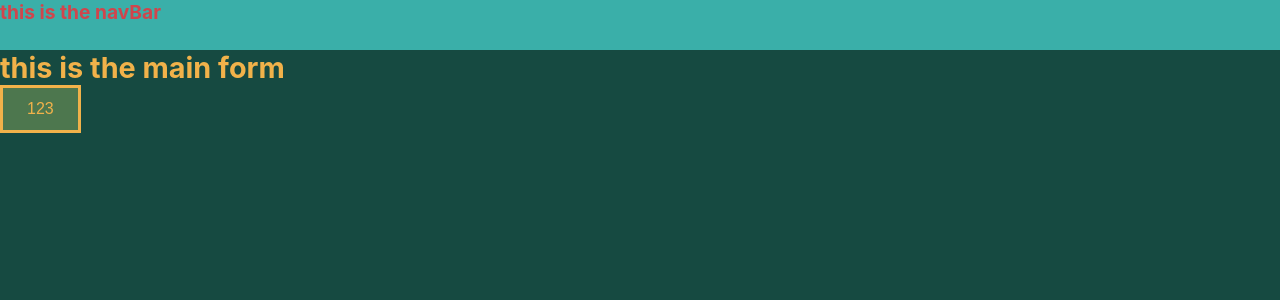
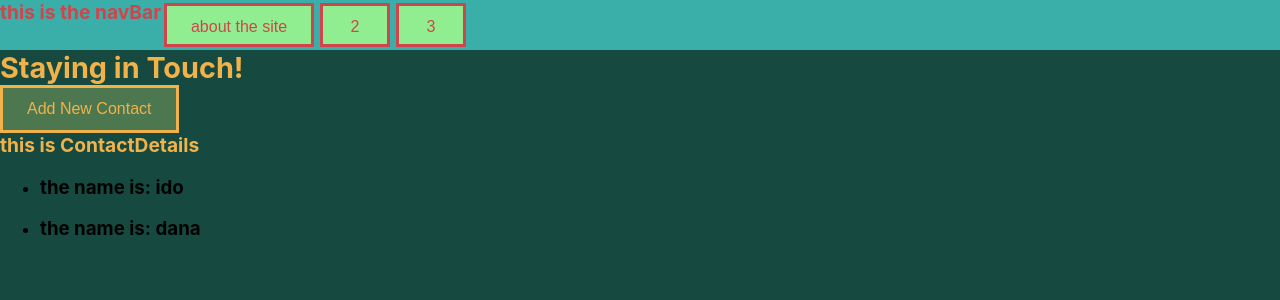
Before and after one commit to idomand/stayInTouch, a Next.js app: page / in a window 1280 px wide. Shown: the top 300 px of the page. Built offline with nearby package versions, Linux system fonts and the light colour scheme.

Commit message:
adding basic context

```diff
--- /dev/null
+++ b/Components/AddNewContact.jsx
@@ -0,0 +1,28 @@
+import React, { useState, useRef, useContext } from "react";
+import DataContext from "../lib/DataContext";
+
+export default function AddNewContact() {
+  const nameRef = useRef();
+  const contactData = useContext(DataContext);
+  const [state, setState] = useState("");
+
+  console.log("state :>> ", state);
+
+  function createNewContact(event) {
+    event.preventDefault();
+    contactData.addContact({ name: nameRef.current.value });
+    setState("");
+    console.log("contactData.contactArray", contactData.contactArray);
+  }
+  return (
+    <div>
+      <form onSubmit={createNewContact}>
+        <label>
+          Name:
+          <input ref={nameRef} type="text" name="name" />
+        </label>
+        <input type="submit" value="Submit" />
+      </form>
+    </div>
+  );
+}
--- /dev/null
+++ b/Components/ContactDetails.jsx
@@ -0,0 +1,23 @@
+import React, { useContext } from "react";
+import styled from "styled-components";
+
+import DataContext from "../lib/DataContext";
+import { H2 } from "./Common/Text";
+import ContactItem from "./ContactItem";
+
+export default function ContactDetails() {
+  const contactData = useContext(DataContext);
+
+  const foo = contactData.contactArray;
+
+  return (
+    <>
+      <H2>this is ContactDetails</H2>
+      <ul>
+        {contactData.contactArray.map((element) => {
+          return <ContactItem key={element.name} name={element.name} />;
+        })}
+      </ul>
+    </>
+  );
+}
--- /dev/null
+++ b/Components/ContactItem.jsx
@@ -0,0 +1,12 @@
+import React, { useContext } from "react";
+import styled from "styled-components";
+import DataContext from "../lib/DataContext";
+
+export default function ContactItem({ name }) {
+  const contactData = useContext(DataContext);
+  return (
+    <li>
+      <h3>the name is: {name}</h3>
+    </li>
+  );
+}
--- a/Components/MainForm.jsx
+++ b/Components/MainForm.jsx
@@ -1,7 +1,9 @@
-import React from "react";
+import React, { useState } from "react";
 import styled from "styled-components";
+import AddNewContact from "./AddNewContact";
 import { BasicButton } from "./Common/Button";
 import { H1 } from "./Common/Text";
+
 const MainFormWrapper = styled.section`
   margin-top: 50px;
 `;
@@ -11,10 +13,17 @@ const MainFormContent = styled.div`
 `;
 
 export default function MainForm() {
+  const [showContactForm, setShowContactForm] = useState(false);
+
+  function addContactForm() {
+    setShowContactForm(true);
+  }
+
   return (
     <MainFormWrapper>
-      <H1>this is the main form</H1>
-      <BasicButton>123</BasicButton>
+      <H1>Staying in Touch!</H1>
+      <BasicButton onClick={addContactForm}>Add New Contact</BasicButton>
+      {showContactForm && <AddNewContact />}
     </MainFormWrapper>
   );
 }
--- a/Components/NavBar.jsx
+++ b/Components/NavBar.jsx
@@ -1,6 +1,7 @@
 import React from "react";
 import styled from "styled-components";
 import { H2 } from "./Common//Text.js";
+import { BasicButton } from "./Common/Button";
 
 const NavBarWrapper = styled.nav`
   background-color: ${({ theme }) => theme.subSectionColor};
@@ -8,15 +9,25 @@ const NavBarWrapper = styled.nav`
   top: 0;
   width: 100%;
   height: 50px;
+  display: flex;
 `;
 const NevBarText = styled(H2)`
   color: ${({ theme }) => theme.secondaryColor};
+`;
+
+const NavBarButton = styled(BasicButton)`
+  color: ${({ theme }) => theme.secondaryColor};
+  margin: 3px;
+  background-color: lightgreen;
 `;
 
 export default function NavBar() {
   return (
     <NavBarWrapper>
       <NevBarText>this is the navBar</NevBarText>
+      <NavBarButton>about the site</NavBarButton>
+      <NavBarButton>2</NavBarButton>
+      <NavBarButton>3</NavBarButton>
     </NavBarWrapper>
   );
 }
--- /dev/null
+++ b/lib/DataContext.js
@@ -0,0 +1,16 @@
+import React from "react";
+
+const DataContext = React.createContext();
+
+export const contactData = {
+  contactArray: [
+    { name: "ido", number: 1 },
+    { name: "dana", number: 2 },
+  ],
+  addContact(data) {
+    contactData.contactArray.push(data);
+  },
+  removeContact() {},
+};
+
+export default DataContext;
--- a/pages/index.js
+++ b/pages/index.js
@@ -1,7 +1,14 @@
+import { useState } from "react";
 import styled from "styled-components";
-import { BasicButton, GlowButton } from "../Components/Common/Button";
+import ContactDetails from "../Components/ContactDetails";
 import MainForm from "../Components/MainForm";
 import NavBar from "../Components/NavBar";
+
+import DataContext, { contactData } from "../lib/DataContext";
+
+//* ===========================================
+//! ===========================================
+//* ===========================================
 
 const HomeWrapper = styled.section`
   background-color: ${({ theme }) => theme.BackgroundColor};
@@ -11,8 +18,11 @@ const HomeWrapper = styled.section`
 export default function Home() {
   return (
     <HomeWrapper>
-      <NavBar />
-      <MainForm />
+      <DataContext.Provider value={contactData}>
+        <NavBar />
+        <MainForm />
+        <ContactDetails />
+      </DataContext.Provider>
     </HomeWrapper>
   );
 }
--- a/utils/colors.js
+++ /dev/null
@@ -1,42 +0,0 @@
-export const blue = {
-  100: "#3a36e0",
-  200: "#0804b8",
-  300: "#030086",
-  400: "#5f25a4",
-  500: "#050449",
-};
-
-export const green = {
-  100: "#529e66",
-  200: "#367b48",
-  300: "#276738",
-};
-
-export const yellow = {
-  100: "#e1c542",
-  200: "#cab23f",
-  300: "#b49e35",
-};
-
-export const red = {
-  100: "#d0454c",
-  200: "#b54248",
-  300: "#95353a",
-};
-
-export const neutral = {
-  100: "#ffffff",
-  200: "#f4f5f7",
-  300: "#e1e1e1",
-  400: "#737581",
-  500: "#4a4b53",
-  600: "#000000",
-};
-
-export const NewColors = {
-  DarkGreen: "#164A41",
-  MediumGreen: "#4D774E",
-  LightGreen: "#9DC88D",
-  NaturalYellow: "#F1B24A",
-  lightRed: "#d0454c",
-};
--- a/utils/index.js
+++ b/utils/index.js
@@ -1,4 +1,2 @@
-
-export * from './themes';
-export * from './colors';
-export * from './typography';
+export * from "./themes";
+export * from "./typography";
```
